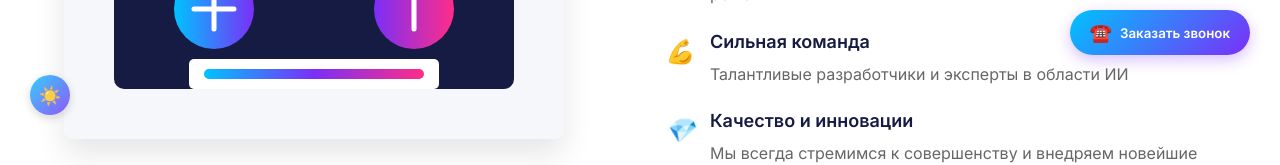
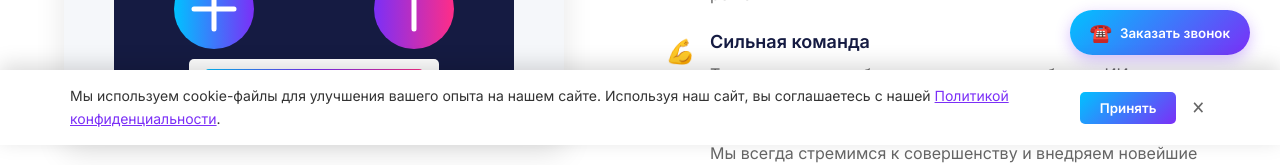
Before and after one commit to mr-ceri-mrum/Open-Inference, a React (Create React App) app: page / in a window 1280 px wide. Shown: the part 655-820 px from the top of the page. Built offline with nearby package versions, Linux system fonts and the light colour scheme.

Commit message:
Обновлен App.js с добавлением компонента CookieConsent

```diff
--- a/src/App.js
+++ b/src/App.js
@@ -12,6 +12,7 @@ import Footer from './components/Footer';
 import ScrollToTop from './components/ScrollToTop';
 import ThemeToggle from './components/ThemeToggle';
 import CallbackButton from './components/CallbackButton';
+import CookieConsent from './components/CookieConsent';
 import './App.css';
 
 function App() {
@@ -98,6 +99,7 @@ function App() {
       <ScrollToTop />
       <ThemeToggle />
       <CallbackButton />
+      <CookieConsent />
     </div>
   );
 }
```
